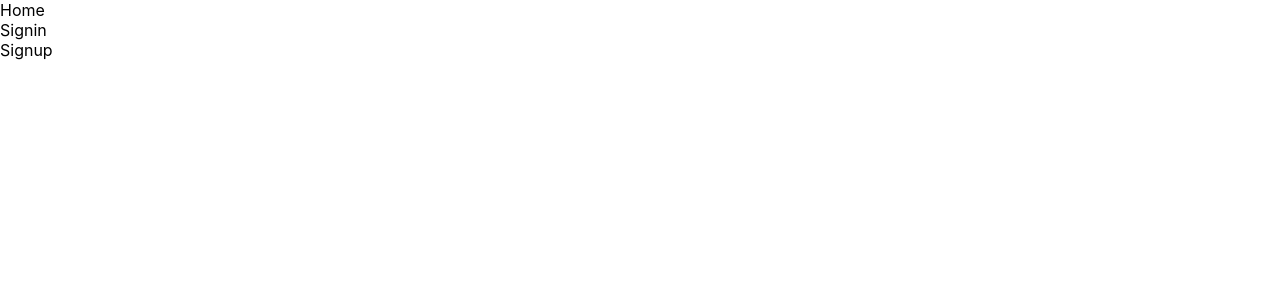
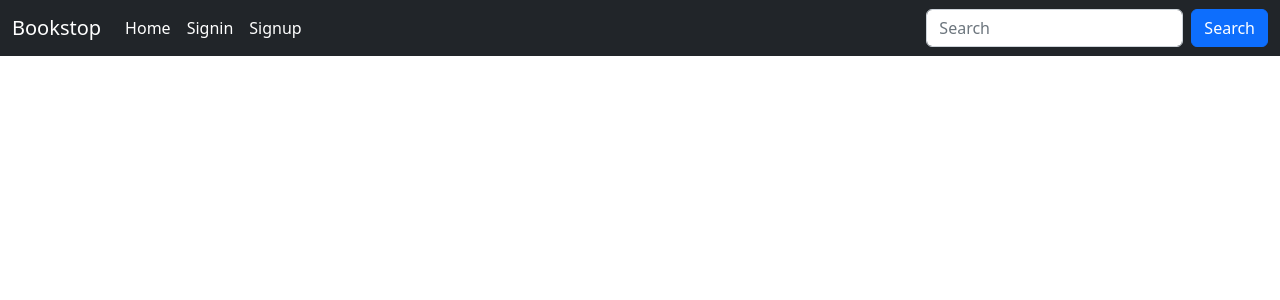
Before and after one commit to Angel-dash/Bookstop, a React (Create React App) app in the folder frontend/: page / in a window 1280 px wide. Shown: the top 300 px of the page. Built offline with nearby package versions, Linux system fonts and the light colour scheme.

Commit message:
responsice nav bar

```diff
--- a/frontend/package.json
+++ b/frontend/package.json
@@ -6,6 +6,7 @@
     "@testing-library/jest-dom": "^5.16.4",
     "@testing-library/react": "^13.3.0",
     "@testing-library/user-event": "^13.5.0",
+    "bootstrap": "^5.2.0",
     "react": "^18.2.0",
     "react-dom": "^18.2.0",
     "react-scripts": "5.0.1",
--- a/frontend/public/index.html
+++ b/frontend/public/index.html
@@ -39,5 +39,9 @@
       To begin the development, run `npm start` or `yarn start`.
       To create a production bundle, use `npm run build` or `yarn build`.
     -->
+    <script src="https://cdn.jsdelivr.net/npm/@popperjs/core@2.11.5/dist/umd/popper.min.js"
+      integrity="sha384-Xe+8cL9oJa6tN/veChSP7q+mnSPaj5Bcu9mPX5F5xIGE0DVittaqT5lorf0EI7Vk" crossorigin="anonymous"></script>
+    <script src="https://cdn.jsdelivr.net/npm/bootstrap@5.2.0/dist/js/bootstrap.min.js"
+      integrity="sha384-ODmDIVzN+pFdexxHEHFBQH3/9/vQ9uori45z4JjnFsRydbmQbmL5t1tQ0culUzyK" crossorigin="anonymous"></script>
   </body>
 </html>
--- a/frontend/src/components/Navbar.js
+++ b/frontend/src/components/Navbar.js
@@ -1,4 +1,5 @@
 import React from "react";
+import "bootstrap/dist/css/bootstrap.css";
 import Home from "./Home";
 import Signup from "./Signup";
 import Signin from "./Signin";
@@ -6,9 +7,54 @@
 const Navbar = () => {
 	return (
 		<>
-			<Home />
-			<Signin />
-			<Signup />
+			<nav className="navbar navbar-expand-lg navbar-dark bg-dark">
+				<div className="container-fluid">
+					<a className="navbar-brand" href="#">
+						Bookstop
+					</a>
+					<button
+						className="navbar-toggler"
+						type="button"
+						data-bs-toggle="collapse"
+						data-bs-target="#navbarSupportedContent"
+						aria-controls="navbarSupportedContent"
+						aria-expanded="false"
+						aria-label="Toggle navigation"
+					>
+						<span className="navbar-toggler-icon"></span>
+					</button>
+					<div className="collapse navbar-collapse" id="navbarSupportedContent">
+						<ul className="navbar-nav me-auto mb-2 mb-lg-0">
+							<li className="nav-item">
+								<a className="nav-link active" aria-current="page" href="#">
+									Home
+								</a>
+							</li>
+							<li className="nav-item">
+								<a className="nav-link active" href="#">
+									Signin
+								</a>
+							</li>
+							<li className="nav-item">
+								<a className="nav-link active" href="#">
+									Signup
+								</a>
+							</li>
+						</ul>
+						<form className="d-flex" role="search">
+							<input
+								className="form-control me-2"
+								type="search"
+								placeholder="Search"
+								aria-label="Search"
+							/>
+							<button className="btn btn-primary" type="submit">
+								Search
+							</button>
+						</form>
+					</div>
+				</div>
+			</nav>
 		</>
 	);
 };
```
Also changed, not shown: 1 other file (tests, documents, lock files or other folders).
